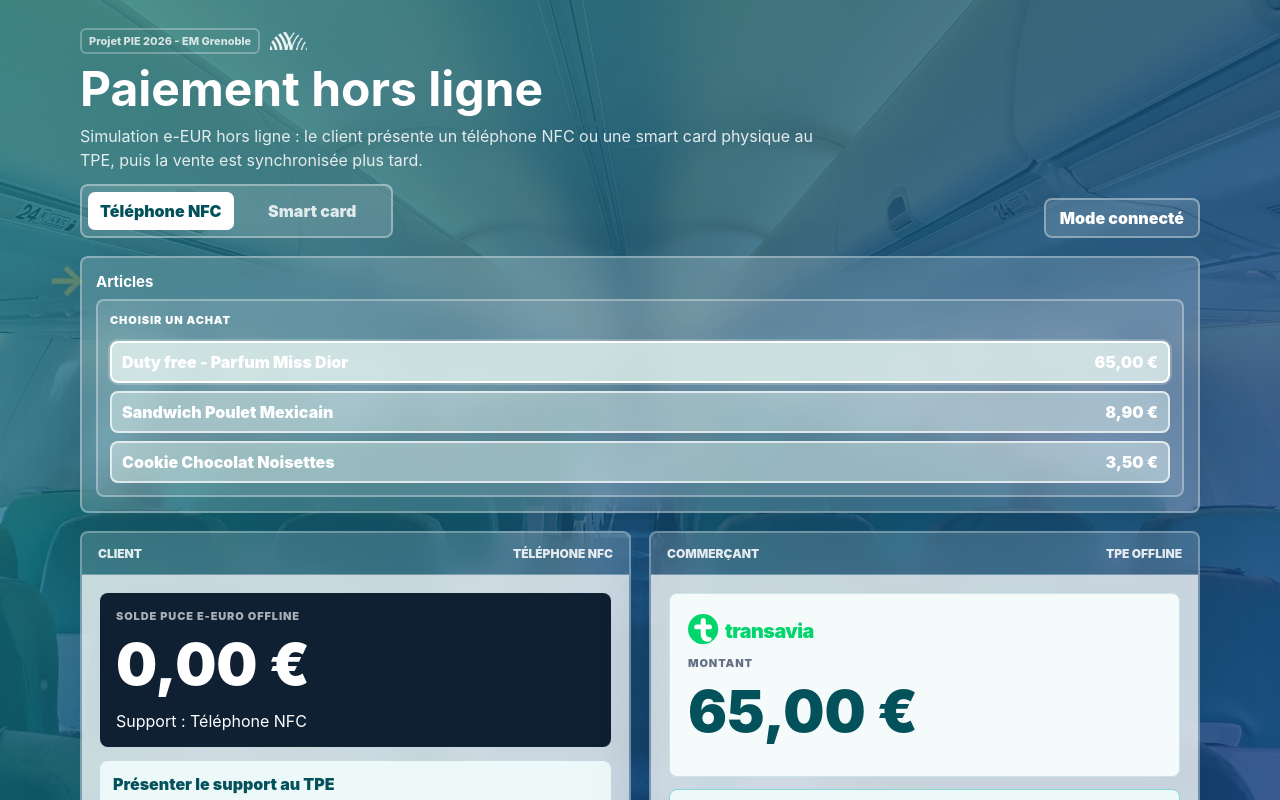
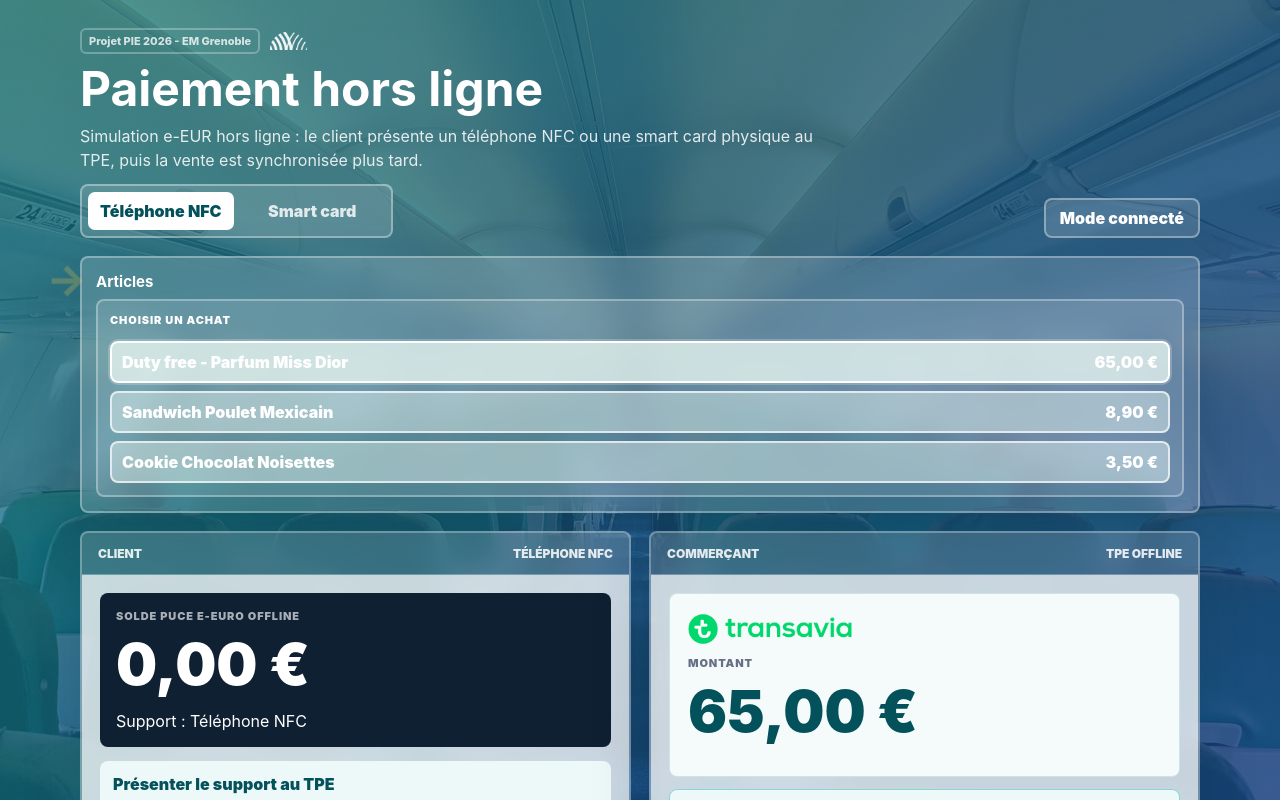
Before and after one commit to Julia-Ramarokoto-30/Paiement-euro-num, a website: page offline.html in a window 1280 px wide. Shown: the top 800 px of the page. Drawn offline with Linux system fonts and the light colour scheme.

Commit message:
Update offline.html

```diff
--- a/offline.html
+++ b/offline.html
@@ -223,7 +223,7 @@
       return `<div class="offline-visual"><div><div class="smart-card"><div class="chip"></div><strong>Smart card e-EUR</strong><span>Solde offline disponible : ${money(getOfflineBalance())}</span></div><div class="tap-symbol">Présenter au TPE</div></div></div>`;
     }
 
-    function brandLogo() { return `<div class="brand-logo transavia" aria-label="Logo Transavia"><svg class="transavia-logo" viewBox="0 0 1280 236" aria-hidden="true" focusable="false"><circle cx="118" cy="118" r="118" fill="#00d66c"/><path fill="#fff" d="M99 52c0-13 8-20 20-20s20 7 20 20v30h29c13 0 20 8 20 19s-7 19-20 19h-29v31c0 20 12 30 29 30 10 0 16 5 16 15 0 13-10 20-28 20-36 0-57-23-57-61v-35H67c-12 0-19-8-19-19s7-19 19-19h32V52Z"/><text x="288" y="190" fill="#00d66c" font-family="Inter, Arial, Helvetica, sans-serif" font-size="154" font-weight="900" letter-spacing="-4">transavia</text></svg></div>`; }
+    function brandLogo() { return `<div class="brand-logo transavia" aria-label="Logo Transavia"><img class="transavia-logo" src="Transavia_logo.png?v=2" alt="Transavia" loading="eager"></div>`; }
 
     function activeGuideIndex() {
       if (paymentRefused) return 3;
```
